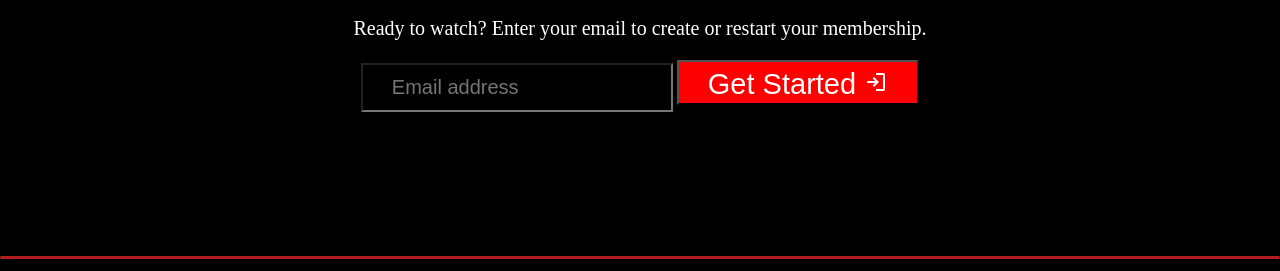
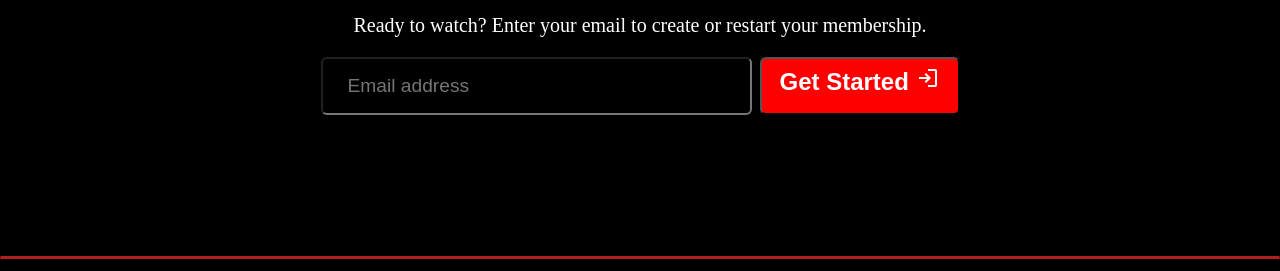
Before and after one commit to an2210sh/an2210sh.github.io, a plain HTML site: page index.html in a window 1280 px wide. Shown: the part 406-677 px from the top of the page. Drawn offline with Linux system fonts and the light colour scheme.

Commit message:
NETFLIX-CLONE

```diff
--- a/index.html
+++ b/index.html
@@ -25,7 +25,7 @@
                 shows,and more</span>
             <span>Starts at ₹149. Cancel at any time.</span>
             <span>Ready to watch? Enter your email to create or restart your membership.</span>
-            <div>
+            <div class="sign">
                 <input type="email" placeholder="Email address" class="mail">
                 <button class="red1">Get Started <img src="images/login_24dp_FFFFFF_FILL0_wght400_GRAD0_opsz24.svg" alt=""></button>
             </div>
@@ -98,5 +98,6 @@
         <input type="email" placeholder="Email address" class="mail2">
         <button>Get started <img src="images/login_24dp_FFFFFF_FILL0_wght400_GRAD0_opsz24.svg" alt=""></button>
     </div>
+
 </body>
 </html>
--- a/style.css
+++ b/style.css
@@ -96,25 +96,32 @@ border-radius: 50px;
  .red {
      background-color: red;
      color: white;
- }
+    }
 
- .red1 {
+    .sign {
+        display: flex;
+        justify-content: center;
+        height: 58px;
+        gap: 8px;
+    }
+
+    .red1 {
      background-color: red;
      color: white;
-     padding: 6px 29px;
-     height: 45px;
-     font-weight: 500;
-     font-size: 29px;
-     border-radius: 7px color solid red;
+     width: 200px;
+     border-radius: 6px;
+     padding-bottom: 10px;
+     font-size:x-large;
+     font-weight: bolder;
  }
 
  .mail {
      background-color: rgba(0, 0, 0, 0.452);
-     height: 33px;
-     width: 250px;
-     padding: 6px 29px;
-     font-size: 20px;
-     color: white;
+    width: 400px;
+    font-size: larger;
+    padding-left: 25px;
+    border-radius: 6px;
+    color: white;
  }
  .textbox{
     color:white;
```
